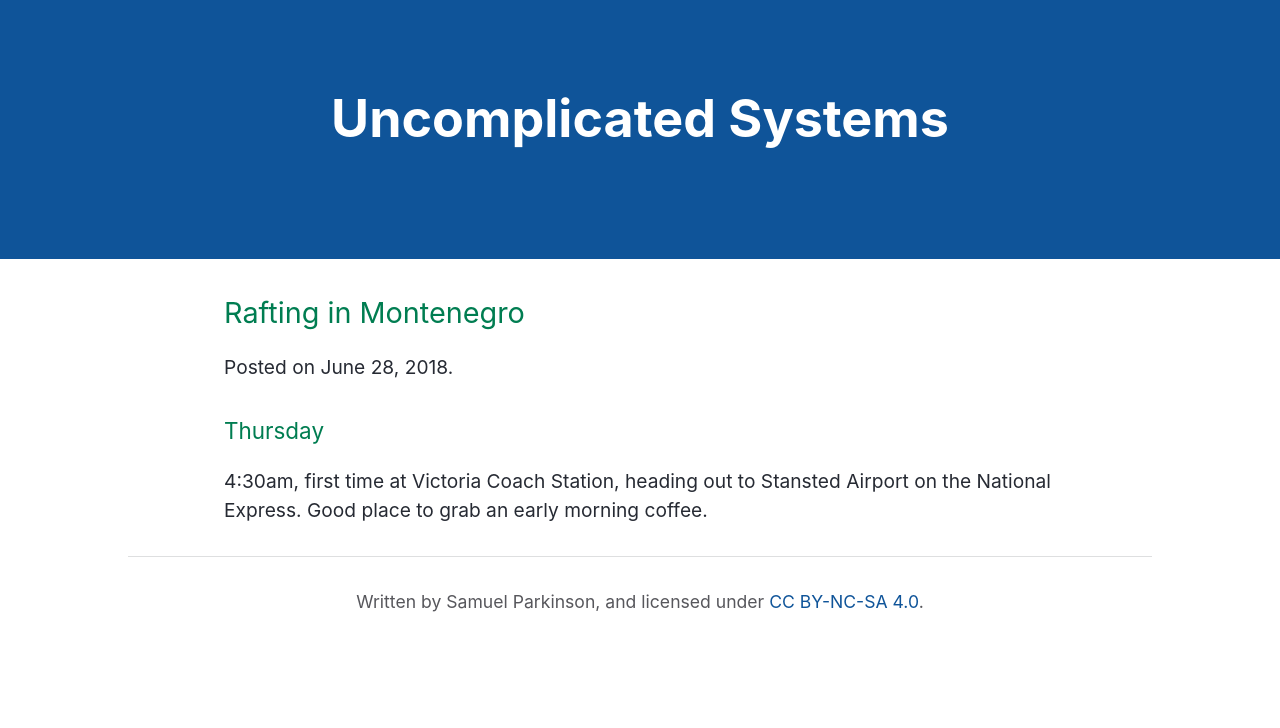
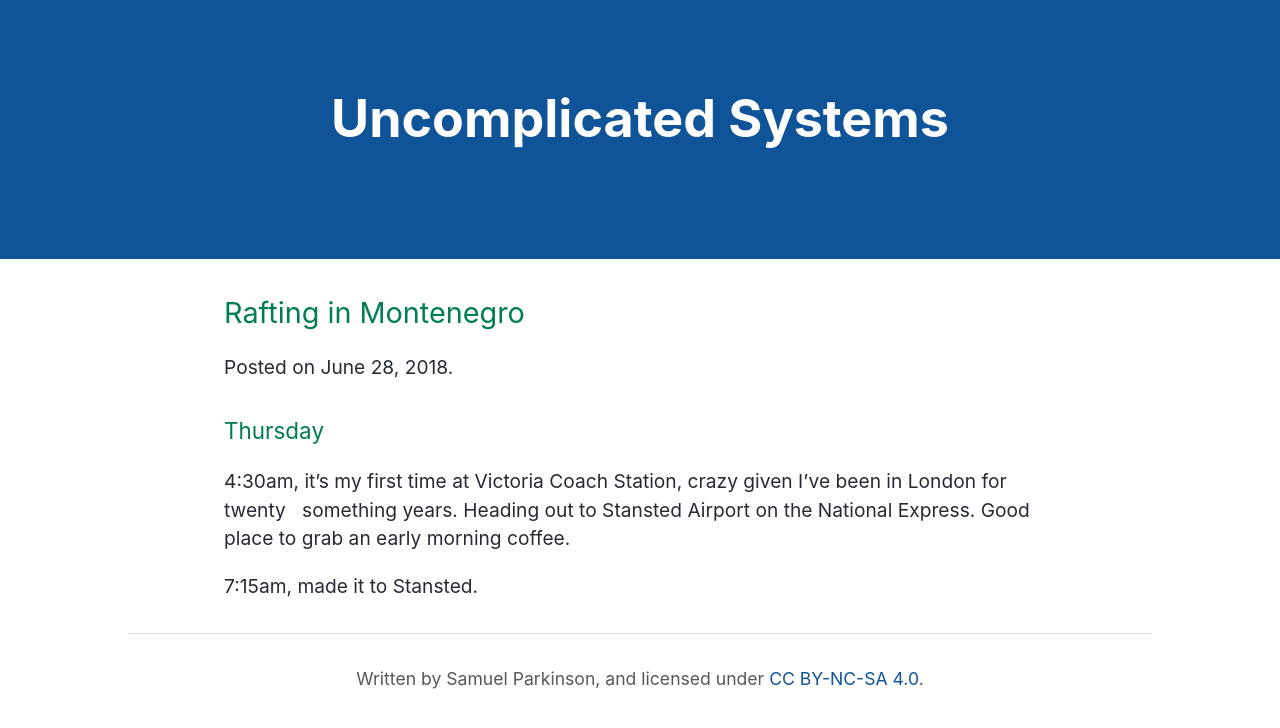
Before and after one commit to sjparkinson/uncomplicated.systems, a Jekyll site: the page built from _posts/2018-06-28-rafting-in-montenegro.md, in a window 1280 px wide. Shown: the top 728 px of the page. Built offline with Jekyll 4.4.1, drawn with Linux system fonts in a browser that asks for light colours; the repository's description, which GitHub fills in, is left out.

Commit message:
Update 2018-06-28-rafting-in-montenegro.md

```diff
--- a/_posts/2018-06-28-rafting-in-montenegro.md
+++ b/_posts/2018-06-28-rafting-in-montenegro.md
@@ -6,4 +6,6 @@ layout: post
 
 ### Thursday
 
-4:30am, first time at Victoria Coach Station, heading out to Stansted Airport on the National Express. Good place to grab an early morning coffee.
+4:30am, it's my first time at Victoria Coach Station, crazy given I've been in London for twenty   something years. Heading out to Stansted Airport on the National Express. Good place to grab an early morning coffee.
+
+7:15am, made it to Stansted.
```
